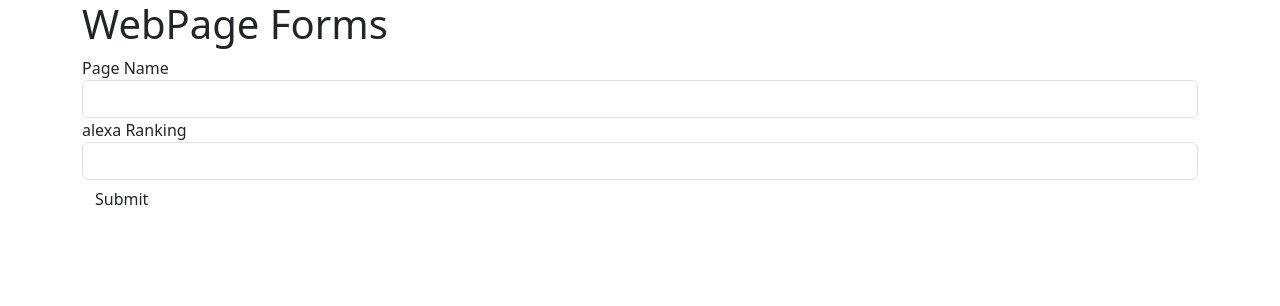
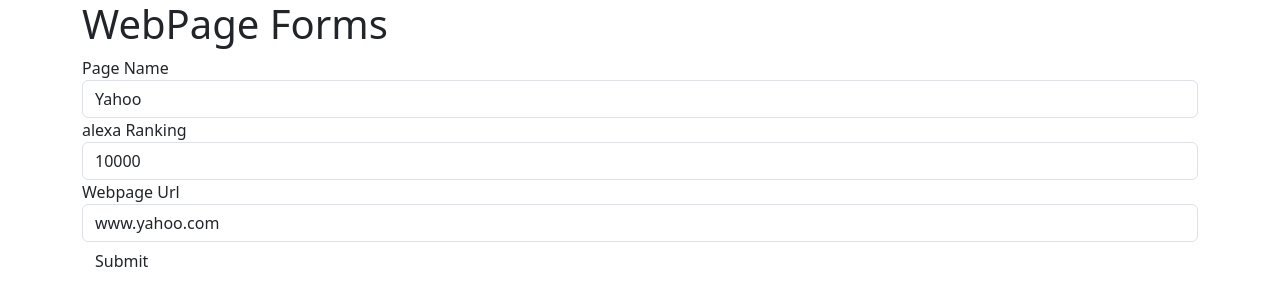
Before and after one commit to ding99/A2Form01, an Angular app: page / in a window 1280 px wide. Shown: the top 306 px of the page. Built offline with nearby package versions, Linux system fonts and the light colour scheme.

Commit message:
add select

```diff
--- a/src/app/site-form.component.html
+++ b/src/app/site-form.component.html
@@ -1,13 +1,25 @@
 <div class="container">
     <h1>WebPage Forms</h1>
     <form>
+        <!--{{diagnostic}}-->
         <div class="form-group">
             <label for="name">Page Name </label>
-            <input type="text" class="form-control" id="name" required>
+            <input type="text" class="form-control" id="name"
+            required
+            [(ngModel)]="model.name" name="name">
         </div>
         <div class="form-group">
-            <label for="name">alexa Ranking </label>
-            <input type="text" class="form-control" id="alexa">
+            <label for="alexa">alexa Ranking </label>
+            <input type="text" class="form-control" id="alexa"
+            [(ngModel)]="model.alexa" name="alexa">
+        </div>
+        <div class="form-group">
+            <label for="url">Webpage Url </label>
+            <select class="form-control" id="url"
+            required
+            [(ngModel)]="model.url" name="url">
+                <option *ngFor="let p of urls" [value]="p">{{p}}</option>
+            </select>
         </div>
         <button type="submit" class="btn btn-default">Submit</button>
     </form>
```
